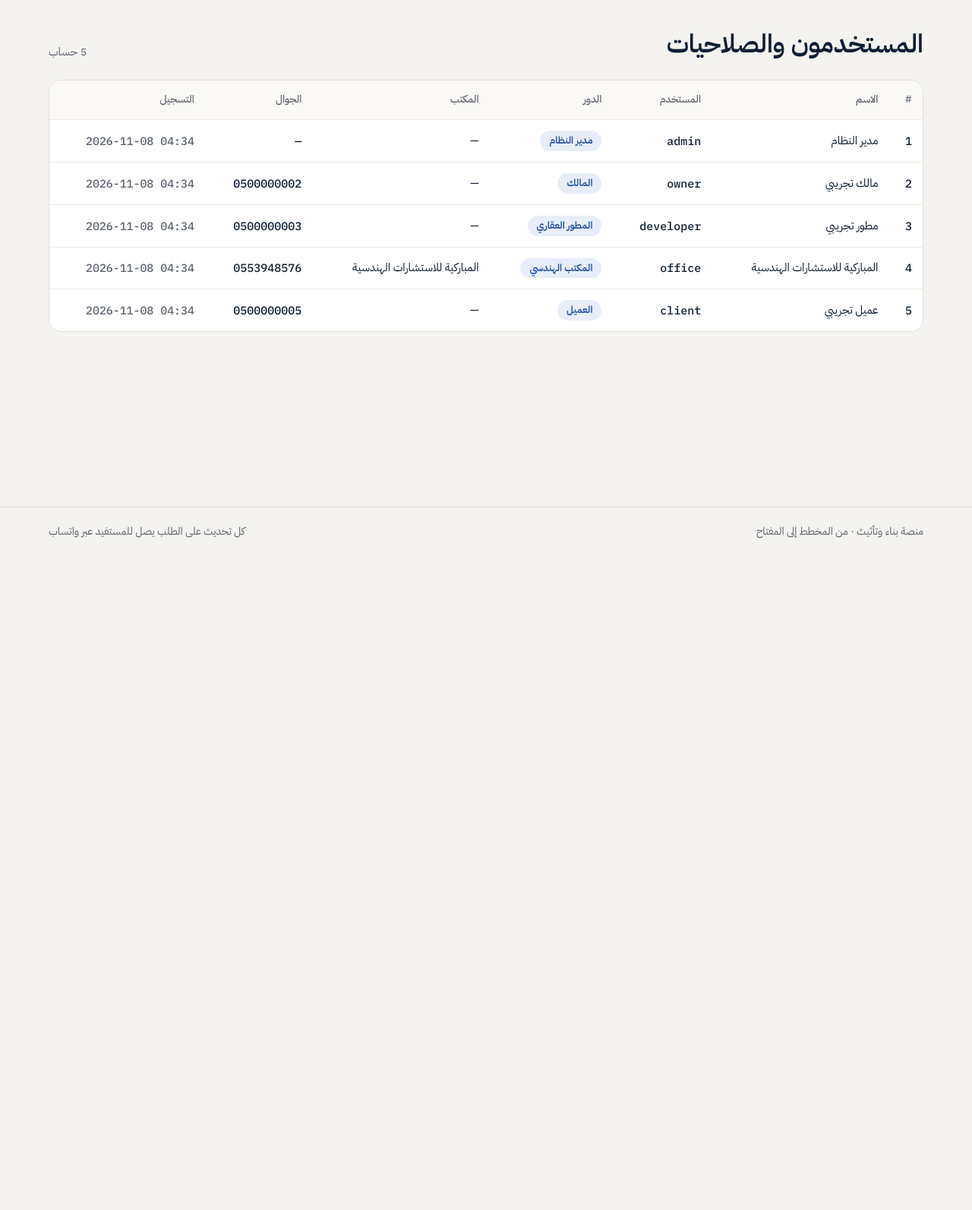
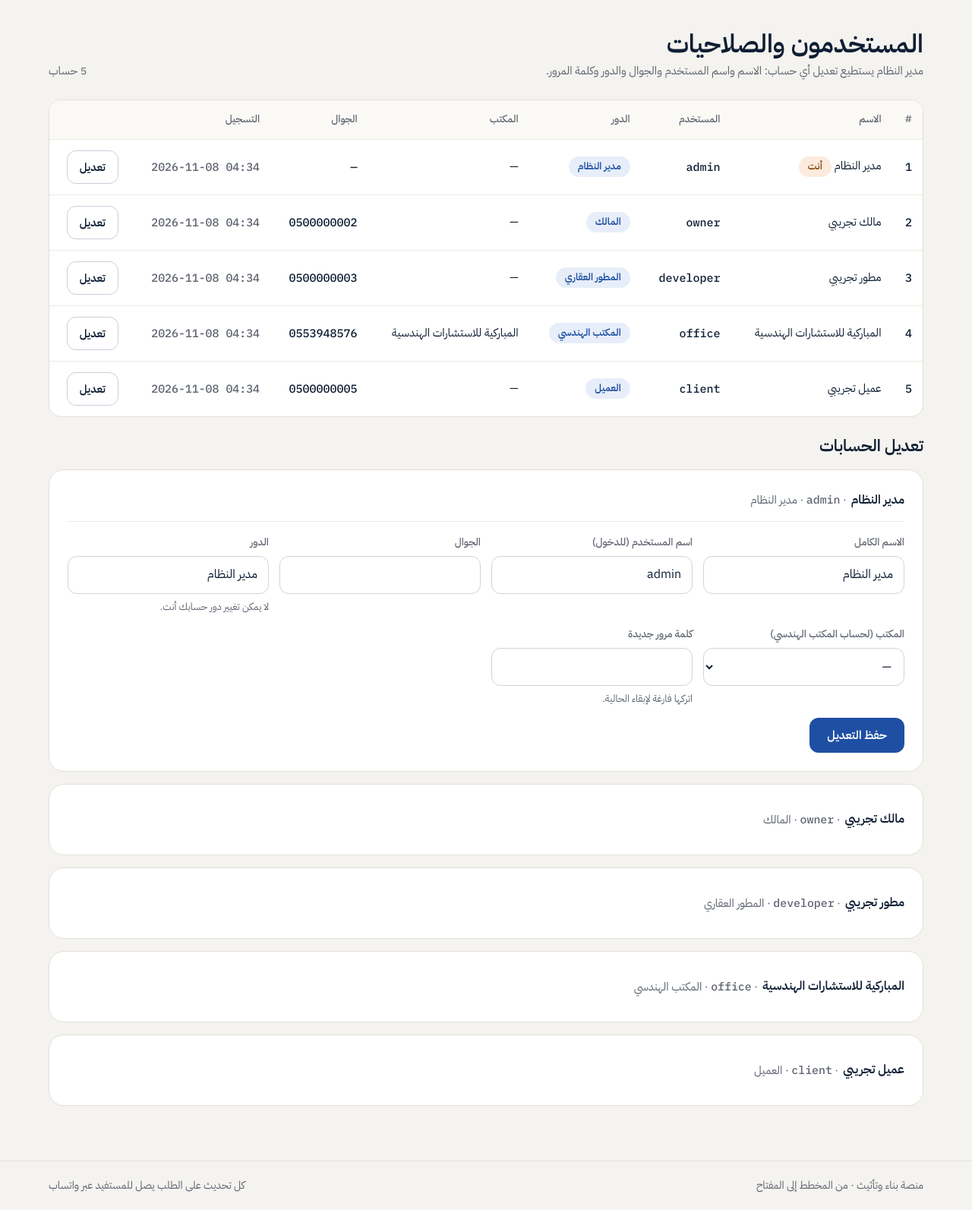
Before and after one commit to trkyalsman11-hub/-, a Flask app: page /users in a window 1280 px wide. Shown: the part 68-1661 px from the top of the page at 76% size. Before the commit the page ends 777 px from the top, so only its background shows below. Run offline with Flask 3, Linux system fonts and the light colour scheme; the visitor is signed in with stand-in values (Sample User, id 1); data comes from the database, SQL or seed files in the repository; some libraries are stand-ins or nearby versions; some web fonts are replaced.

Commit message:
تعديل الحسابات من مدير النظام
- صفحة المستخدمين: تعديل الاسم واسم المستخدم والجوال والدور والمكتب وكلمة المرور
- منع المدير من تغيير دوره هو، والتحقق من الجوال وتكرار اسم المستخدم وربط حساب المكتب

Co-Authored-By: Claude Opus 5.5 <noreply@anthropic.com>
Claude-Session: https://claude.ai/code/session_015erTVDzU7di3Ld9683dzu9

```diff
--- a/app.py
+++ b/app.py
@@ -530,7 +530,49 @@ def dashboard():
 def users():
     rows = db().execute("""SELECT u.*, o.name AS office_name FROM users u
                            LEFT JOIN offices o ON o.id=u.office_id ORDER BY u.id""").fetchall()
-    return render_template("users.html", rows=rows)
+    offices_list = db().execute("SELECT id, name, city FROM offices ORDER BY name").fetchall()
+    return render_template("users.html", rows=rows, offices=offices_list)
+
+
+@app.route("/users/<int:uid>/update", methods=["POST"])
+@require("manage_users")
+def update_user(uid):
+    """تعديل حساب من مدير النظام: الاسم، اسم المستخدم، الجوال، الدور، المكتب، وكلمة مرور جديدة اختيارية."""
+    u = db().execute("SELECT * FROM users WHERE id=?", (uid,)).fetchone()
+    if not u:
+        abort(404)
+    f = request.form
+    full_name, username = f.get("full_name", "").strip(), f.get("username", "").strip()
+    phone, role, password = f.get("phone", "").strip(), f.get("role", u["role"]), f.get("password", "")
+    office_id = int(f["office_id"]) if role == "office" and f.get("office_id") else None
+    error = None
+    if not full_name or not username:
+        error = "الاسم واسم المستخدم مطلوبان"
+    elif role not in ROLES:
+        error = "دور غير معروف"
+    elif uid == session["user_id"] and role != u["role"]:
+        error = "لا يمكنك تغيير دور حسابك أنت، حتى لا تفقد صلاحية الإدارة"
+    elif role == "office" and not office_id:
+        error = "حساب المكتب الهندسي يجب أن يرتبط بمكتب من القائمة"
+    elif phone and not (len(phone) == 10 and phone.startswith("05") and phone.isdigit()):
+        error = "رقم الجوال يجب أن يكون 10 أرقام ويبدأ بـ 05"
+    elif password and len(password) < 6:
+        error = "كلمة المرور 6 أحرف على الأقل"
+    if error:
+        flash(error, "error")
+        return redirect(url_for("users"))
+    try:
+        db().execute("UPDATE users SET full_name=?, username=?, phone=?, role=?, office_id=? WHERE id=?",
+                     (full_name, username, phone, role, office_id, uid))
+        if password:
+            db().execute("UPDATE users SET password=? WHERE id=?", (generate_password_hash(password), uid))
+        db().commit()
+    except database.IntegrityError:
+        db().rollback()
+        flash("اسم المستخدم مستخدم لحساب آخر", "error")
+        return redirect(url_for("users"))
+    flash(f"تم تحديث حساب {full_name}", "ok")
+    return redirect(url_for("users"))
 
 
 @app.errorhandler(403)
--- a/static/style.css
+++ b/static/style.css
@@ -327,3 +327,6 @@ tbody tr:hover td{background:#FAF9F6}
 .empty{text-align:center;padding:40px 16px;display:flex;flex-direction:column;align-items:center;gap:14px;color:var(--muted)}
 .empty .illus{max-width:260px;border-radius:18px}
 @media (max-width:860px){.site-head,.app-head{position:static}}
+.user-edit summary{cursor:pointer;min-height:44px;display:flex;align-items:center;gap:6px;flex-wrap:wrap}
+.user-edit[open] summary{padding-bottom:12px;border-bottom:1px solid #ECEAE4}
+.user-edit:target{border-color:var(--blue)}
--- a/templates/users.html
+++ b/templates/users.html
@@ -1,8 +1,31 @@
 {% extends 'base.html' %}
 {% block title %}المستخدمون · بناء وتأثيث{% endblock %}
 {% block content %}
-<div class="head"><h1>المستخدمون والصلاحيات</h1><span class="muted">{{ rows|length }} حساب</span></div>
-<div class="tbl"><table><thead><tr><th>#</th><th>الاسم</th><th>المستخدم</th><th>الدور</th><th>المكتب</th><th>الجوال</th><th>التسجيل</th></tr></thead><tbody>
-{% for u in rows %}<tr><td class="mono">{{ u.id }}</td><td>{{ u.full_name }}</td><td class="mono" style="text-align:right">{{ u.username }}</td><td><span class="pill">{{ ROLES[u.role] }}</span></td><td>{{ u.office_name or '—' }}</td><td class="mono" style="text-align:right">{{ u.phone or '—' }}</td><td class="muted mono">{{ u.created_at }}</td></tr>{% endfor %}
+<div class="head"><div><h1>المستخدمون والصلاحيات</h1><p class="muted">مدير النظام يستطيع تعديل أي حساب: الاسم واسم المستخدم والجوال والدور وكلمة المرور.</p></div><span class="muted">{{ rows|length }} حساب</span></div>
+<div class="tbl"><table><thead><tr><th>#</th><th>الاسم</th><th>المستخدم</th><th>الدور</th><th>المكتب</th><th>الجوال</th><th>التسجيل</th><th><span class="sr-only">إجراءات</span></th></tr></thead><tbody>
+{% for u in rows %}<tr><td class="mono">{{ u.id }}</td><td>{{ u.full_name }}{% if u.id == session.user_id %} <span class="pill s-wait">أنت</span>{% endif %}</td><td class="mono" style="text-align:right">{{ u.username }}</td><td><span class="pill">{{ ROLES[u.role] }}</span></td><td>{{ u.office_name or '—' }}</td><td class="mono" style="text-align:right">{{ u.phone or '—' }}</td><td class="muted mono">{{ u.created_at }}</td>
+<td><a class="btn ghost sm" href="#edit-{{ u.id }}">تعديل</a></td></tr>{% endfor %}
 </tbody></table></div>
+
+<section class="stack" aria-labelledby="edit-h" style="gap:16px">
+<h2 id="edit-h">تعديل الحسابات</h2>
+{% for u in rows %}
+<details class="card user-edit" id="edit-{{ u.id }}"{% if u.id == session.user_id %} open{% endif %}>
+  <summary><b>{{ u.full_name }}</b> <span class="muted">· <span class="mono">{{ u.username }}</span> · {{ ROLES[u.role] }}</span></summary>
+  <form method="post" action="{{ url_for('update_user', uid=u.id) }}" class="stack" style="margin-top:16px">
+    <div class="form-grid">
+      <div><label for="n{{u.id}}">الاسم الكامل</label><input id="n{{u.id}}" name="full_name" value="{{ u.full_name }}" required></div>
+      <div><label for="u{{u.id}}">اسم المستخدم (للدخول)</label><input id="u{{u.id}}" name="username" value="{{ u.username }}" required dir="ltr" autocomplete="off"></div>
+      <div><label for="p{{u.id}}">الجوال</label><input id="p{{u.id}}" name="phone" value="{{ u.phone or '' }}" pattern="05[0-9]{8}" title="رقم سعودي من 10 أرقام يبدأ بـ 05" dir="ltr" inputmode="tel"></div>
+      <div><label for="r{{u.id}}">الدور</label>
+        {% if u.id == session.user_id %}<input id="r{{u.id}}" value="{{ ROLES[u.role] }}" disabled><input type="hidden" name="role" value="{{ u.role }}"><p class="hint">لا يمكن تغيير دور حسابك أنت.</p>
+        {% else %}<select id="r{{u.id}}" name="role">{% for k, v in ROLES.items() %}<option value="{{ k }}" {{ 'selected' if k==u.role }}>{{ v }}</option>{% endfor %}</select>{% endif %}</div>
+      <div><label for="o{{u.id}}">المكتب (لحساب المكتب الهندسي)</label><select id="o{{u.id}}" name="office_id"><option value="">—</option>{% for o in offices %}<option value="{{ o.id }}" {{ 'selected' if o.id==u.office_id }}>{{ o.name }} ({{ o.city }})</option>{% endfor %}</select></div>
+      <div><label for="w{{u.id}}">كلمة مرور جديدة</label><input id="w{{u.id}}" name="password" type="password" minlength="6" dir="ltr" autocomplete="new-password"><p class="hint">اتركها فارغة لإبقاء الحالية.</p></div>
+    </div>
+    <div><button class="btn">حفظ التعديل</button></div>
+  </form>
+</details>
+{% endfor %}
+</section>
 {% endblock %}
```
Also changed, not shown: LEARNINGS.md (+2 -0 lines).
